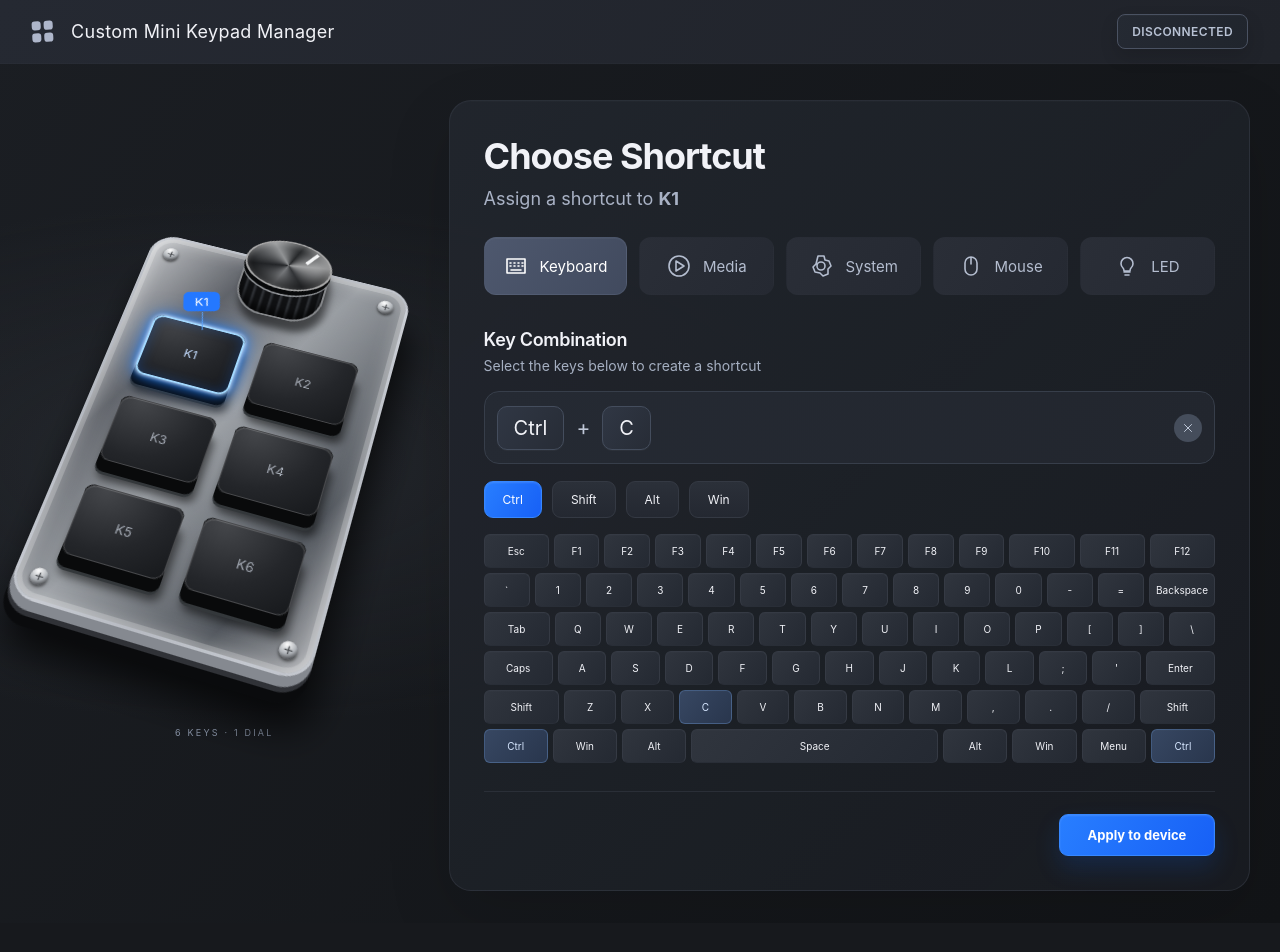
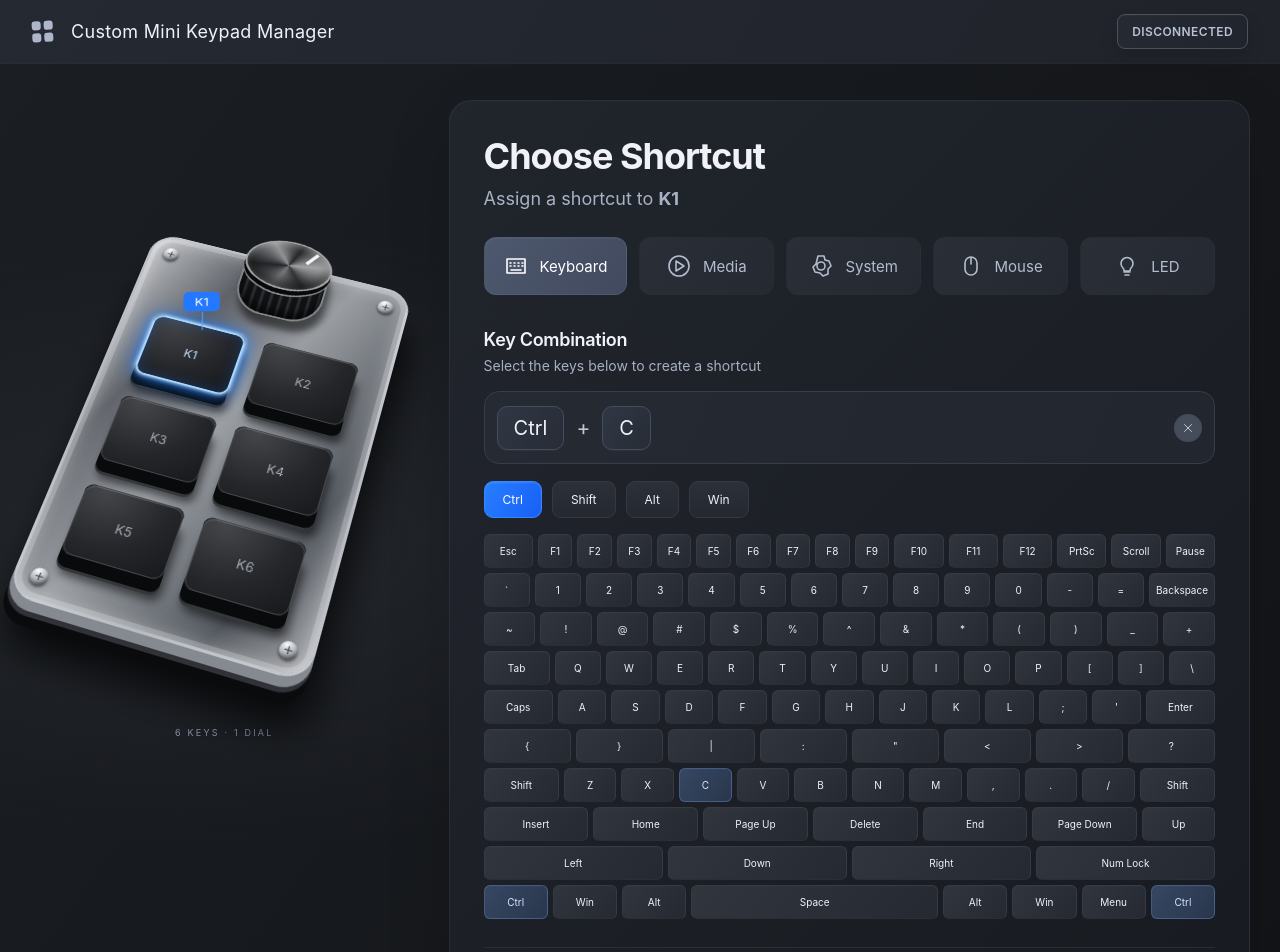
Before and after one commit to FeruMaga/custom-mini-keypad-manager, a React (Vite) app: page / in a window 1280 px wide. Shown: the top 952 px of the page. Before the commit the page ends 923 px from the top, so only its background shows below. Built offline with nearby package versions, Linux system fonts and the light colour scheme.

Commit message:
expand keyboard layout with nav cluster and shifted symbols

```diff
--- a/src/data/keyboard.ts
+++ b/src/data/keyboard.ts
@@ -1,8 +1,29 @@
 export const KEYBOARD_ROWS = [
-  ['Esc', 'F1', 'F2', 'F3', 'F4', 'F5', 'F6', 'F7', 'F8', 'F9', 'F10', 'F11', 'F12'],
+  [
+    'Esc',
+    'F1',
+    'F2',
+    'F3',
+    'F4',
+    'F5',
+    'F6',
+    'F7',
+    'F8',
+    'F9',
+    'F10',
+    'F11',
+    'F12',
+    'PrtSc',
+    'Scroll',
+    'Pause',
+  ],
   ['`', '1', '2', '3', '4', '5', '6', '7', '8', '9', '0', '-', '=', 'Backspace'],
+  ['~', '!', '@', '#', '$', '%', '^', '&', '*', '(', ')', '_', '+'],
   ['Tab', 'Q', 'W', 'E', 'R', 'T', 'Y', 'U', 'I', 'O', 'P', '[', ']', '\\'],
   ['Caps', 'A', 'S', 'D', 'F', 'G', 'H', 'J', 'K', 'L', ';', "'", 'Enter'],
+  ['{', '}', '|', ':', '"', '<', '>', '?'],
   ['Shift', 'Z', 'X', 'C', 'V', 'B', 'N', 'M', ',', '.', '/', 'Shift'],
+  ['Insert', 'Home', 'Page Up', 'Delete', 'End', 'Page Down', 'Up'],
+  ['Left', 'Down', 'Right', 'Num Lock'],
   ['Ctrl', 'Win', 'Alt', 'Space', 'Alt', 'Win', 'Menu', 'Ctrl'],
 ]
```
